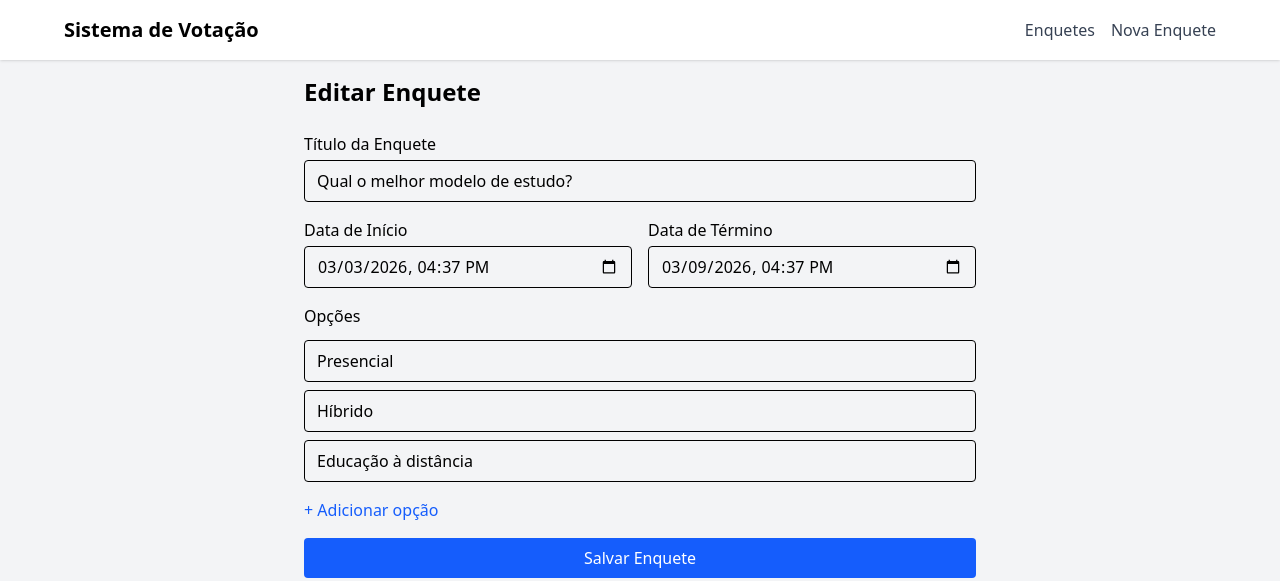
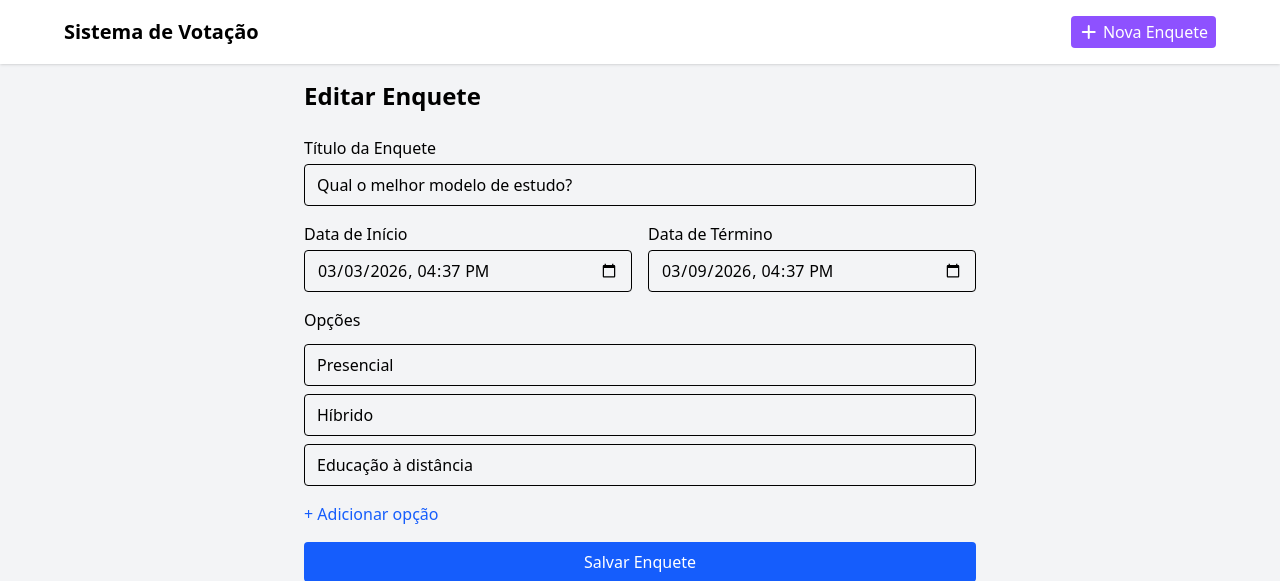
Before and after one commit to jorgemendes07/sistema-de-votacao, a Laravel app: page /polls/1/edit in a window 1280 px wide. Shown: the top 581 px of the page. Run offline with Laravel 12, Linux system fonts and the light colour scheme; data comes from the database, SQL or seed files in the repository; style sheets or scripts are compiled from the project's sources; some libraries are stand-ins or nearby versions.

Commit message:
feat: alterna a visualizacao do header

```diff
--- a/resources/views/layouts/app.blade.php
+++ b/resources/views/layouts/app.blade.php
@@ -8,18 +8,26 @@
     <link rel="stylesheet" href="https://cdnjs.cloudflare.com/ajax/libs/font-awesome/7.0.1/css/all.min.css" integrity="sha512-2SwdPD6INVrV/lHTZbO2nodKhrnDdJK9/kg2XD1r9uGqPo1cUbujc+IYdlYdEErWNu69gVcYgdxlmVmzTWnetw==" crossorigin="anonymous" referrerpolicy="no-referrer" />
 </head>
 <body class="bg-gray-100 min-h-screen font-sans">
+
     <header class="bg-white shadow p-4">
         <div class="max-w-6xl mx-auto flex justify-between items-center">
-            <h1 class="text-xl font-bold">Sistema de Votação</h1>
-            <nav class="flex gap-4">
-                <a href="{{ route('polls.index') }}" class="text-gray-700 hover:text-gray-900">Enquetes</a>
-                <a href="{{ route('polls.create') }}" class="text-gray-700 hover:text-gray-900">Nova Enquete</a>
-            </nav>
+            @if(View::hasSection('showBackButton') && View::getSection('showBackButton'))
+                <a href="{{ route('polls.index') }}" class="text-gray-800 border-2 border-gray-500 rounded py-1 px-2 hover:bg-gray-100 hover:shadow-md flex items-center gap-1">
+                    <i class="fas fa-arrow-left"></i> Voltar
+                </a>
+            @else
+                <h1 class="text-xl font-bold">Sistema de Votação</h1>
+                <nav class="flex gap-4">
+                    <a href="{{ route('polls.create') }}" class="bg-violet-500 text-white py-1 px-2 rounded text-white hover:bg-violet-600 hover:shadow-md">
+                        <i class="fas fa-plus"></i> Nova Enquete</a>
+                </nav>
+            @endif
         </div>
     </header>
 
     <main class="max-w-6xl mx-auto p-4">
         @yield('content')
     </main>
+
 </body>
 </html>
```
